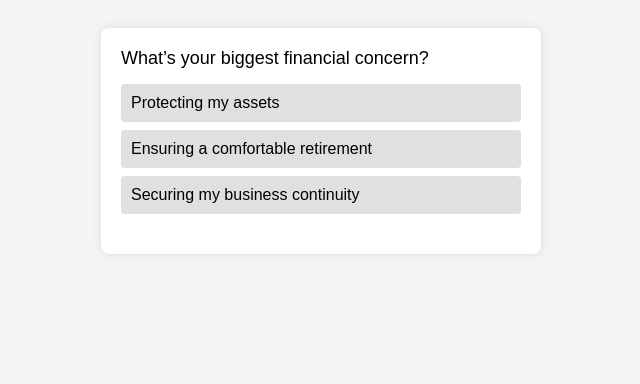
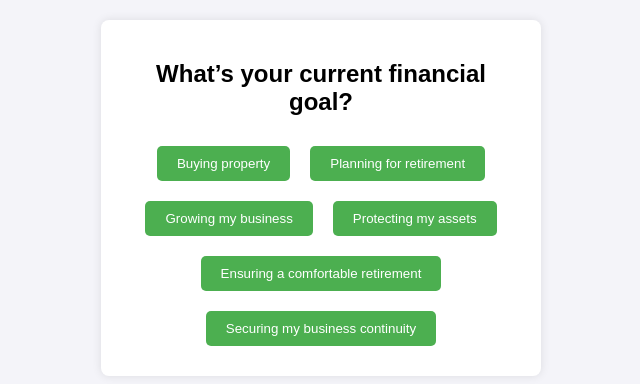
Before and after one commit to ricardobarnett1990/Financial-IQ-Quiz, a plain HTML site: page index.html in a window 1280 px wide. Shown: the whole page, without its empty margins (319-959 px from the left). Drawn offline with Linux system fonts and the light colour scheme.

Commit message:
fix: correct HTML structure, JS functionality, and CSS styling for quiz bot  - Fixed HTML syntax errors to ensure proper rendering - Resolved JavaScript issues causing quiz malfunction - Improved CSS for better layout and user experience - Enhanced quiz flow and result display logic - Cleaned up redundant code for better performance

```diff
--- a/index.html
+++ b/index.html
@@ -5,26 +5,44 @@
     <meta name="viewport" content="width=device-width, initial-scale=1.0">
     <title>Life Insurance Quiz Bot</title>
     <style>
-        body { font-family: Arial, sans-serif; background-color: #f4f4f4; padding: 20px; }
-        #quiz-container { background: white; padding: 20px; border-radius: 8px; max-width: 400px; margin: auto; box-shadow: 0 0 10px rgba(0, 0, 0, 0.1); }
-        .question { font-size: 18px; margin-bottom: 15px; }
-        .option { display: block; margin: 8px 0; padding: 10px; background-color: #e0e0e0; border-radius: 4px; cursor: pointer; }
-        .option:hover { background-color: #d0d0d0; }
-        #result { margin-top: 20px; font-weight: bold; }
+        body {
+            font-family: Arial, sans-serif;
+            background-color: #f4f4f9;
+            margin: 0;
+            padding: 20px;
+            text-align: center;
+        }
+        .quiz-container {
+            background: white;
+            padding: 20px;
+            border-radius: 8px;
+            box-shadow: 0 0 10px rgba(0, 0, 0, 0.1);
+            max-width: 400px;
+            margin: auto;
+        }
+        button {
+            padding: 10px 20px;
+            margin: 10px;
+            background-color: #4CAF50;
+            color: white;
+            border: none;
+            border-radius: 5px;
+            cursor: pointer;
+        }
+        button:hover {
+            background-color: #45a049;
+        }
     </style>
 </head>
 <body>
-    <div id="quiz-container">
-        <div id="quiz"></div>
-        <div id="result"></div>
-    </div>
+    <div class="quiz-container" id="quiz"></div>
 
     <script>
         const questions = [
             {
-                question: "What’s your biggest financial concern?",
-                options: ["Protecting my assets", "Ensuring a comfortable retirement", "Securing my business continuity"],
-                key: "concern"
+                question: "What’s your current financial goal?",
+                options: ["Buying property", "Planning for retirement", "Growing my business", "Protecting my assets", "Ensuring a comfortable retirement", "Securing my business continuity"],
+                key: "goal"
             },
             {
                 question: "How soon do you want to achieve your goal?",
@@ -33,50 +51,50 @@
             }
         ];
 
-        let currentQuestion = 0;
         let answers = {};
 
-        function showQuestion() {
-            const quizContainer = document.getElementById('quiz');
-            quizContainer.innerHTML = '';
+        function showQuestion(index) {
+            if (index < questions.length) {
+                const current = questions[index];
+                let optionsHTML = current.options.map(option =>
+                    `<button onclick="answerQuestion('${current.key}', '${option}', ${index + 1})">${option}</button>`
+                ).join('');
 
-            if (currentQuestion < questions.length) {
-                const q = questions[currentQuestion];
-                const questionElement = document.createElement('div');
-                questionElement.className = 'question';
-                questionElement.textContent = q.question;
-
-                quizContainer.appendChild(questionElement);
-
-                q.options.forEach(option => {
-                    const optionElement = document.createElement('div');
-                    optionElement.className = 'option';
-                    optionElement.textContent = option;
-                    optionElement.onclick = () => selectOption(q.key, option);
-                    quizContainer.appendChild(optionElement);
-                });
+                document.getElementById("quiz").innerHTML = `
+                    <h2>${current.question}</h2>
+                    ${optionsHTML}
+                `;
             } else {
-                showResult();
+                showResults();
             }
         }
 
-        function selectOption(key, option) {
-            answers[key] = option;
-            currentQuestion++;
-            showQuestion();
+        function answerQuestion(key, value, nextIndex) {
+            answers[key] = value;
+            showQuestion(nextIndex);
         }
 
-        function showResult() {
-            const resultContainer = document.getElementById('result');
-            resultContainer.innerHTML = `Thank you for completing the quiz! Here are your answers:<br><br>`;
+        function showResults() {
+            let message = "";
 
-            for (let key in answers) {
-                resultContainer.innerHTML += `<strong>${key}:</strong> ${answers[key]}<br>`;
+            if (answers.goal === "Buying property") {
+                message = "Consider life insurance options that protect your property investment and family.";
+            } else if (answers.goal === "Growing my business") {
+                message = "Look into business protection plans to ensure continuity and financial growth.";
+            } else if (answers.goal === "Planning for retirement") {
+                message = "Explore policies that secure your retirement income and legacy.";
+            } else {
+                message = "Explore various insurance options tailored to your financial goals.";
             }
+
+            document.getElementById("quiz").innerHTML = `
+                <h2>Quiz Results</h2>
+                <p>${message}</p>
+                <p>Interested in personalized advice? <a href="#">Book a free consultation now!</a></p>
+            `;
         }
 
-        // Start the quiz
-        showQuestion();
+        showQuestion(0);
     </script>
 </body>
 </html>
```
